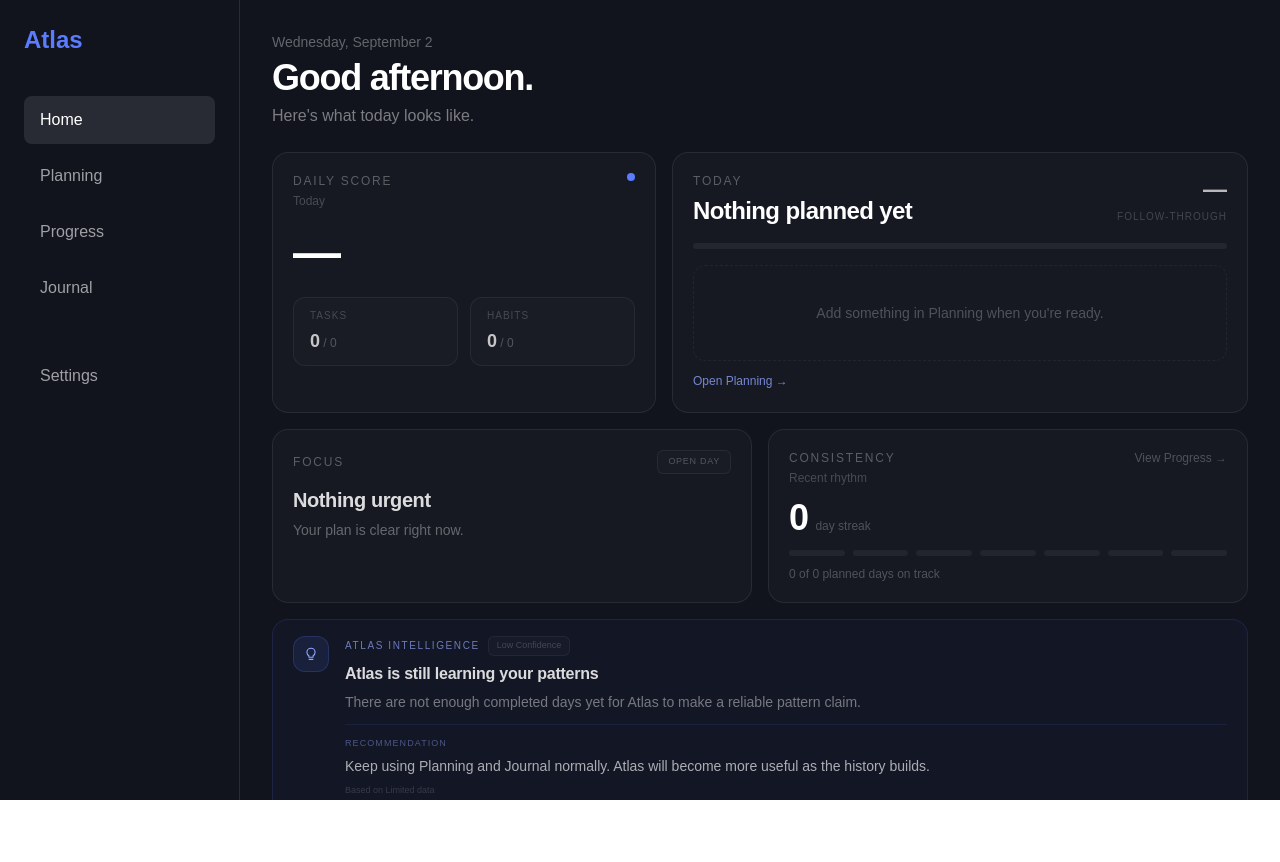
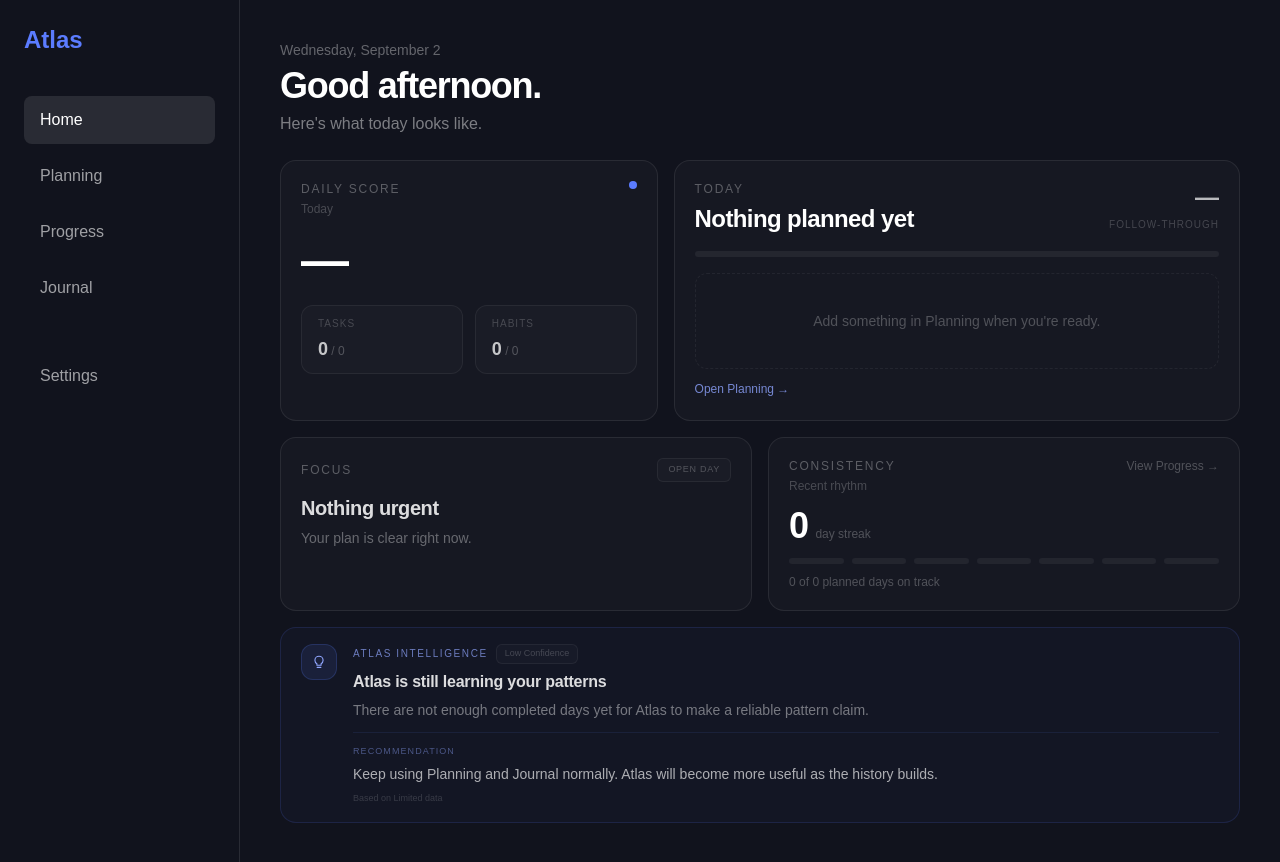
Before and after one commit to HB-16-Manoel/Atlas, a Next.js app: page / in a window 1280 px wide. Before the commit the page ends 800 px from the top, so only its background shows below. Built offline with nearby package versions, Linux system fonts and the light colour scheme.

Commit message:
Revert Atlas viewport shell changes

```diff
--- a/app/page.tsx
+++ b/app/page.tsx
@@ -752,14 +752,14 @@ export default function AtlasApp() {
    */
 
   return (
-    <main className="h-dvh overflow-hidden bg-[#11131D] text-white">
-      <div className="flex h-full">
+    <main className="min-h-screen bg-[#11131D] text-white">
+      <div className="flex min-h-screen">
 
         {/* ====================================================
          * SIDEBAR
          * ==================================================== */}
 
-        <aside className="h-full w-60 shrink-0 overflow-y-auto border-r border-white/10 p-6">
+        <aside className="w-60 shrink-0 border-r border-white/10 p-6">
           <h1 className="text-2xl font-semibold text-[#5B7CFF]">
             Atlas
           </h1>
@@ -824,15 +824,7 @@ export default function AtlasApp() {
          * MAIN
          * ==================================================== */}
 
-        <section
-          className={`min-w-0 flex-1 ${
-            activePage === "Progress"
-              ? "overflow-hidden p-0"
-              : activePage === "Home"
-                ? "overflow-y-auto p-8"
-                : "overflow-y-auto p-10"
-          }`}
-        >
+        <section className="min-w-0 flex-1 p-10">
 
           {/* HOME */}
 
```
